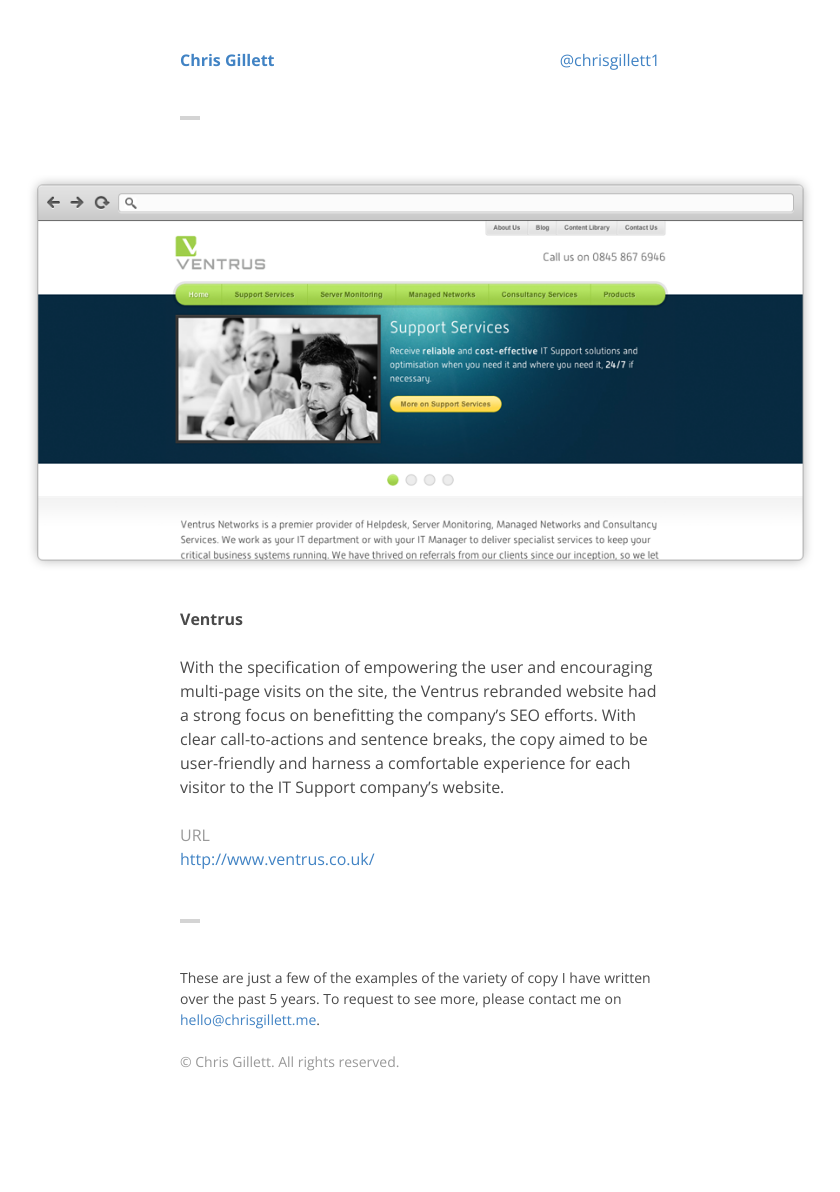
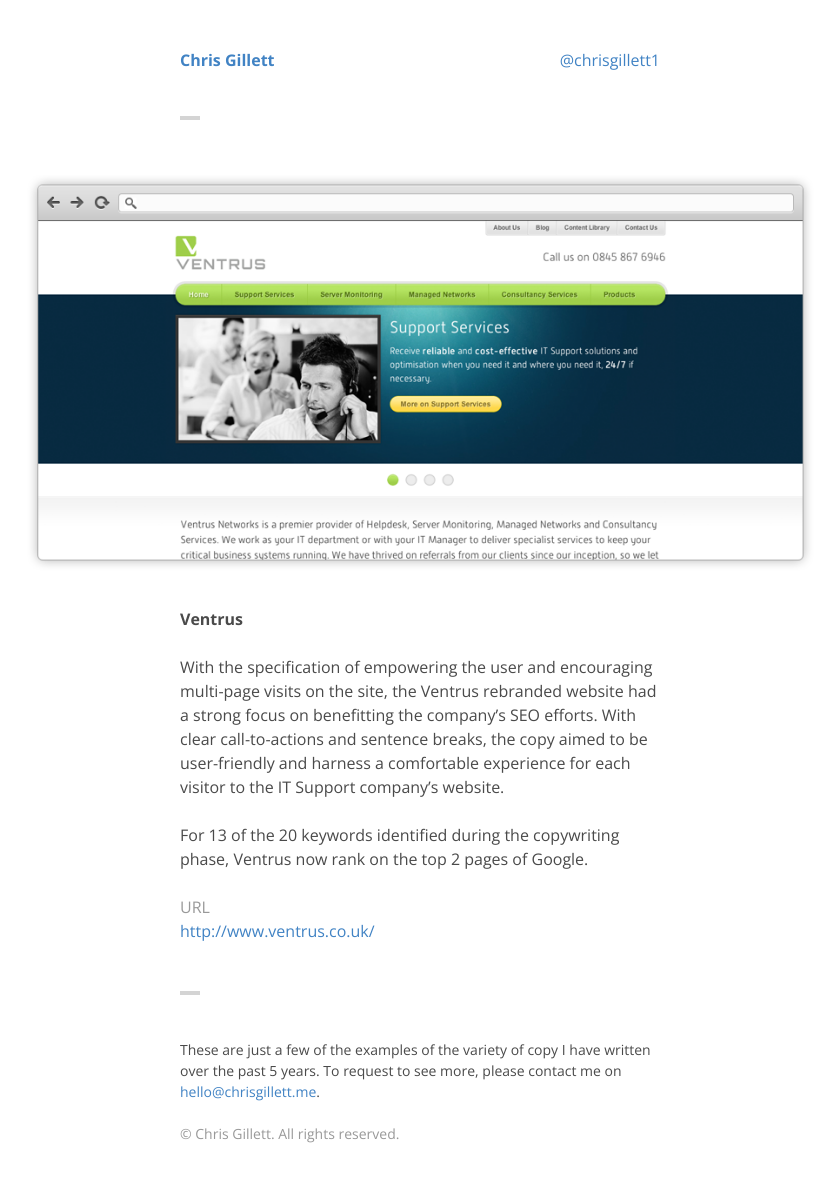
Before and after one commit to ChrisGillett/chrisgillett, a Jekyll site: the page built from _posts/2013-01-01-ventrus.md, in a window 1280 px wide. Shown: the whole page, without its empty margins (220-1060 px from the left). Built offline with Jekyll 4.4.1, drawn with Linux system fonts in a browser that asks for light colours; before the commit the page ends 1120 px from its top, so only the background shows below that.

Commit message:
Updated 2013-01-01-ventrus.md

```diff
--- a/_posts/2013-01-01-ventrus.md
+++ b/_posts/2013-01-01-ventrus.md
@@ -1,12 +1,13 @@
 ---
+published: true
 layout: post
 title: Ventrus
+image: "/img/ventrus-web.png"
+"external-url": "http://www.ventrus.co.uk/"
+category: websites
 
-image: /img/ventrus-web.png
-
-external-url: http://www.ventrus.co.uk/
-
-category: websites
 ---
 
 With the specification of empowering the user and encouraging multi-page visits on the site, the Ventrus rebranded website had a strong focus on benefitting the company's SEO efforts. With clear call-to-actions and sentence breaks, the copy aimed to be user-friendly and harness a comfortable experience for each visitor to the IT Support company's website.
+
+For 13 of the 20 keywords identified during the copywriting phase, Ventrus now rank on the top 2 pages of Google.
```
